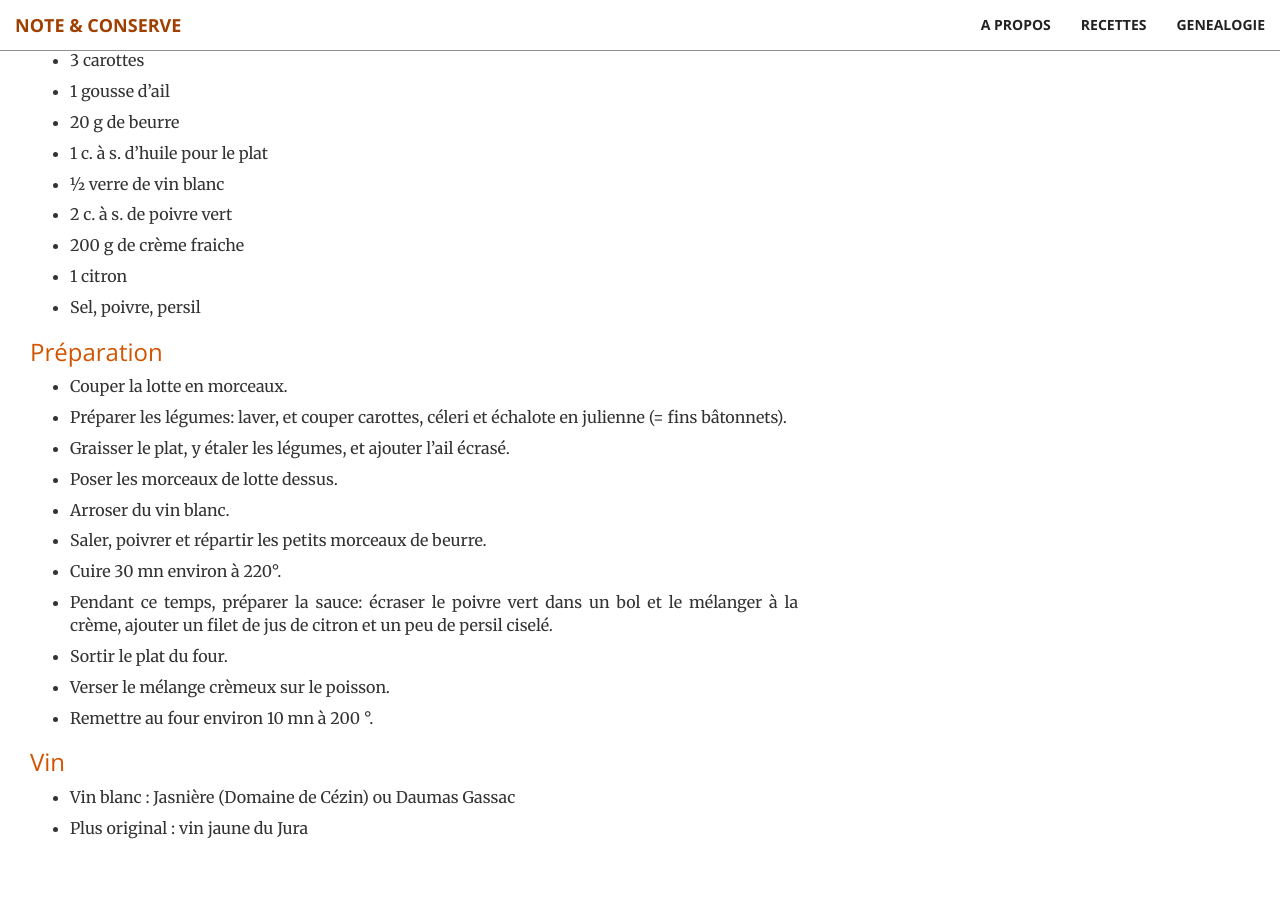
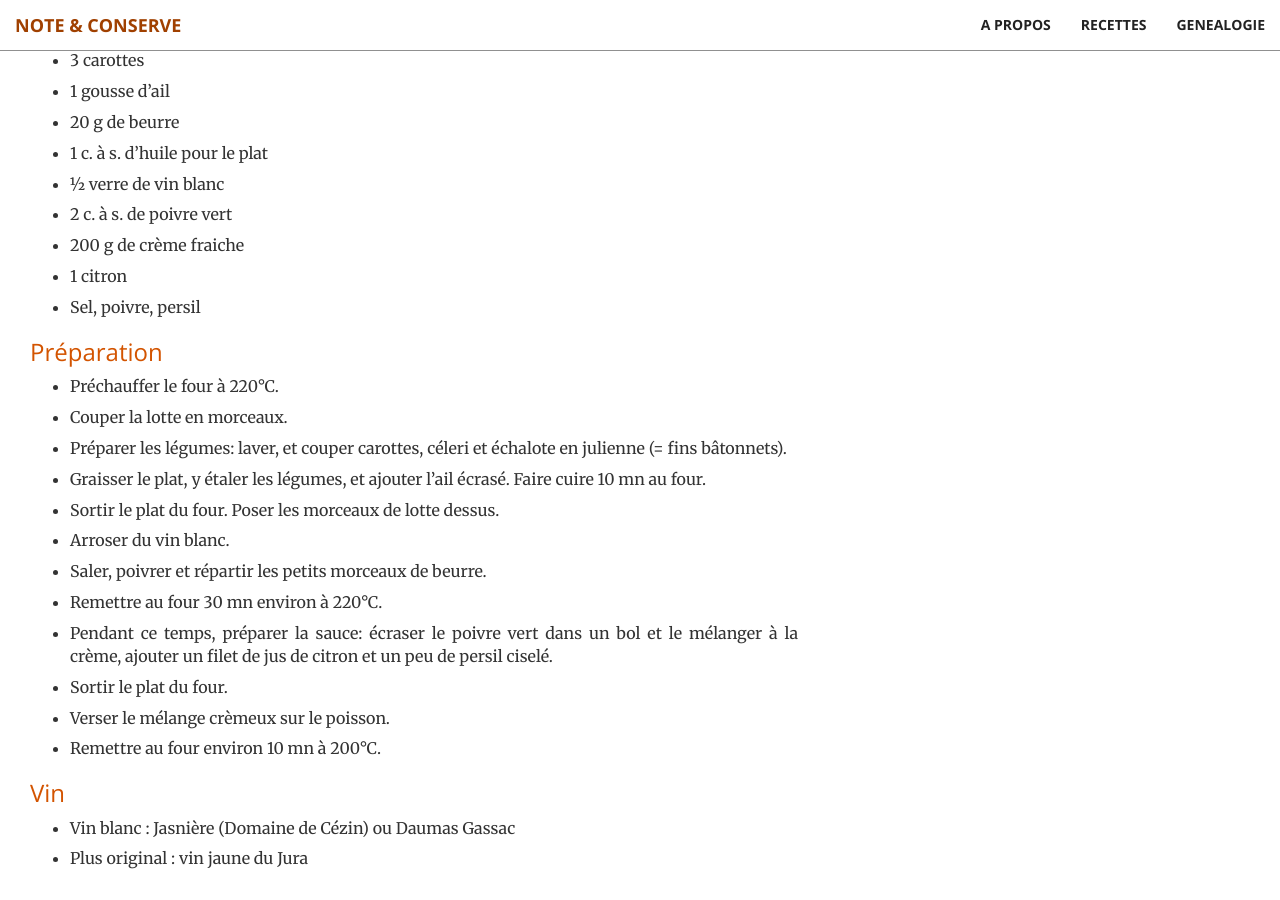
Before and after one commit to brignogan/brignogan.github.io, a Jekyll site: the page built from _posts/2019-04-17-lottepoivrevert.md, in a window 1280 px wide and 900 px high, scrolled down 654 px. Built offline with Jekyll 4.4.1, drawn with Linux system fonts in a browser that asks for light colours; before the commit the page ends 1523 px from its top, so only the background shows below that.

Commit message:
corrections
rectificatifs dans les recettes

```diff
--- a/_posts/2019-04-17-lottepoivrevert.md
+++ b/_posts/2019-04-17-lottepoivrevert.md
@@ -27,17 +27,18 @@ Cette recette vient de Michelle (Penmarc'h)
 
 
 ### Préparation
+* Préchauffer le four à 220°C.
 * Couper la lotte en morceaux.
 * Préparer les légumes: laver, et couper carottes, céleri et échalote en julienne (= fins bâtonnets).
-* Graisser le plat, y étaler les légumes, et ajouter l'ail écrasé.
-* Poser les morceaux de lotte dessus.
+* Graisser le plat, y étaler les légumes, et ajouter l'ail écrasé. Faire cuire 10 mn au four.
+* Sortir le plat du four. Poser les morceaux de lotte dessus.
 * Arroser du vin blanc.
 * Saler, poivrer et répartir les petits morceaux de beurre.
-* Cuire 30 mn environ à 220°.
+* Remettre au four 30 mn environ à 220°C.
 * Pendant ce temps, préparer la sauce: écraser le poivre vert dans un bol et le mélanger à la crème, ajouter un filet de jus de citron et un peu de persil ciselé.
 * Sortir le plat du four.
 * Verser le mélange crèmeux sur le poisson.
-* Remettre au four environ 10 mn à 200 °.
+* Remettre au four environ 10 mn à 200°C.
 
 ### Vin
 * Vin blanc : Jasnière (Domaine de Cézin) ou Daumas Gassac
```
Also changed, not shown: _posts/2018-05-16-plateaudefruitsdemer.md (+1 -1 lines), _posts/2019-04-24-blanquette.md (+2 -2 lines).
